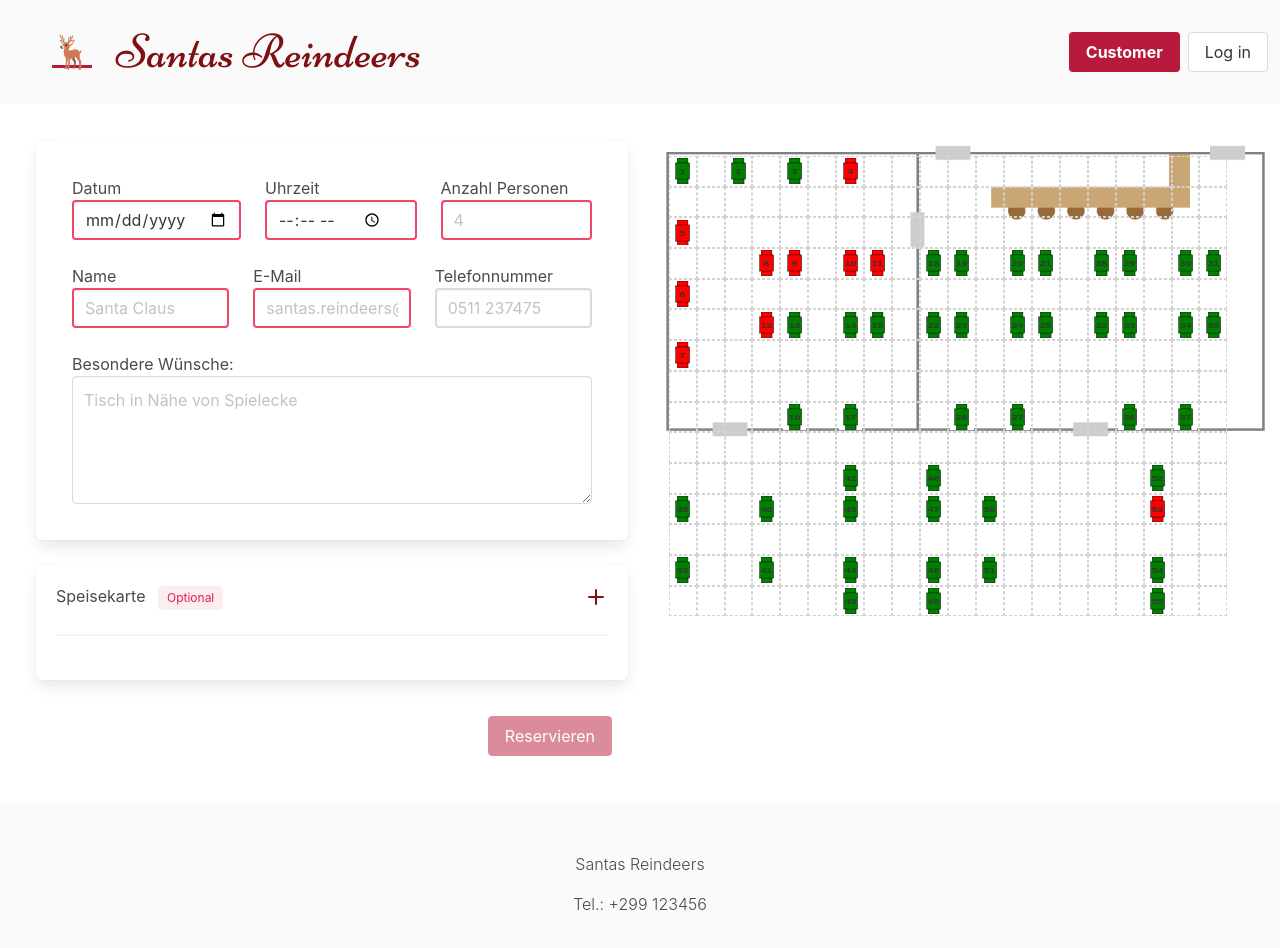
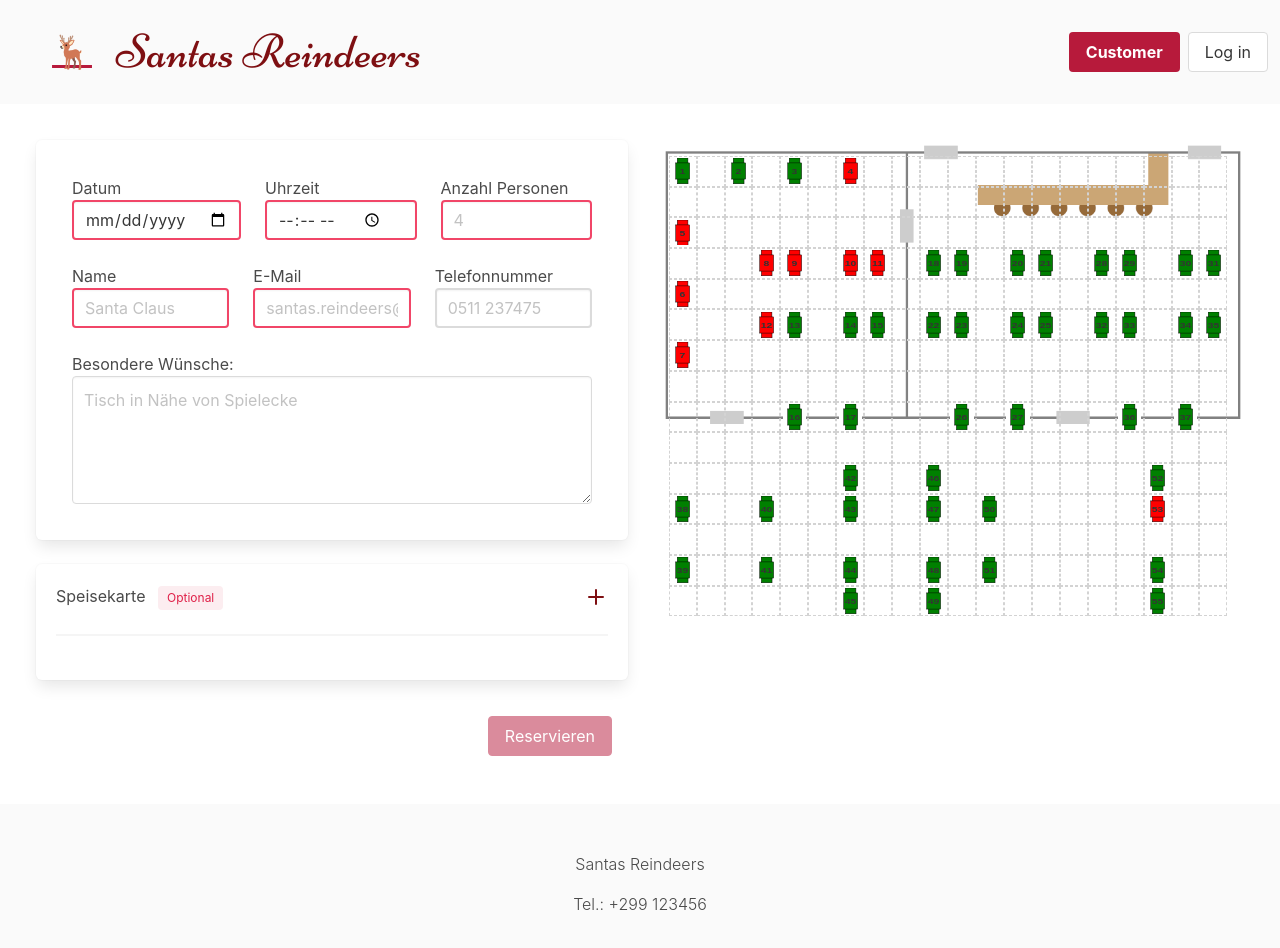
Before and after one commit to gregvoigts/hci-group-24, a Svelte app: page / in a window 1280 px wide. Shown: the top 948 px of the page. Built offline with nearby package versions, Linux system fonts and the light colour scheme.

Commit message:
fix table png width

```diff
--- a/src/components/TableArea.svelte
+++ b/src/components/TableArea.svelte
@@ -33,7 +33,7 @@
         height: 100%;
     }
     img{
-        width: 49vw;
+        width: 47vw;
         position: absolute;
         z-index: -10;
     }
```
